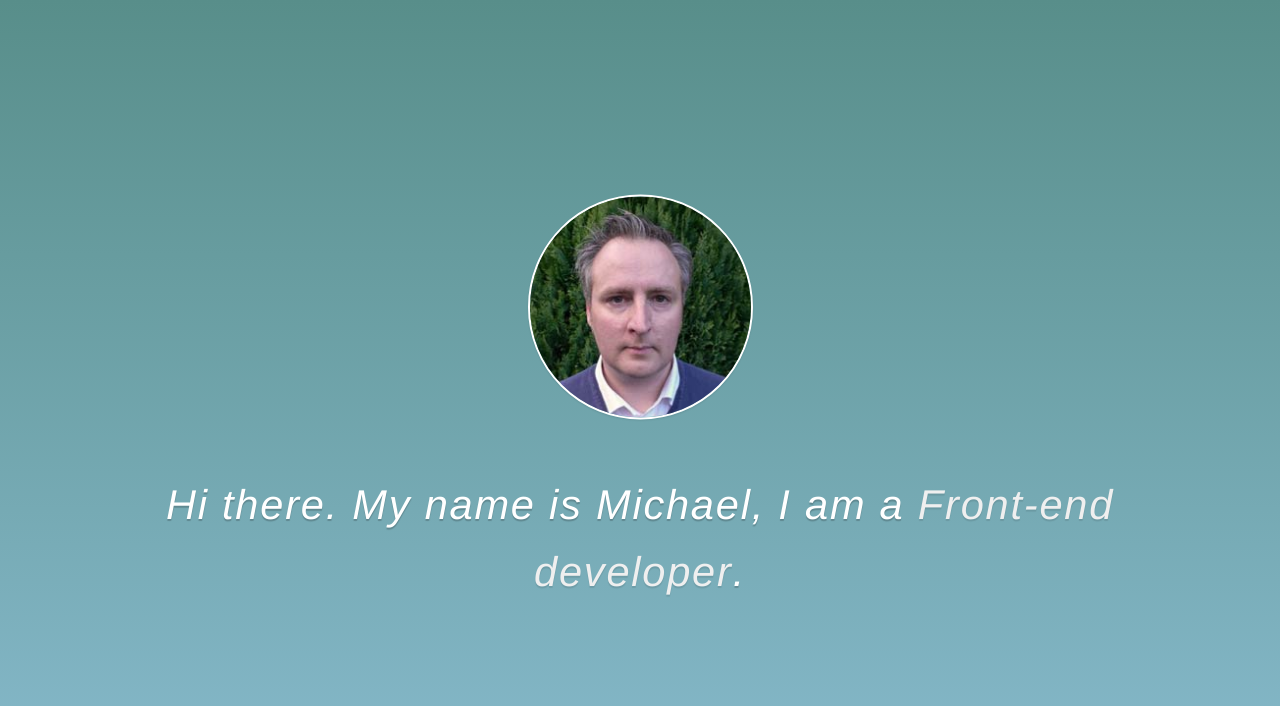
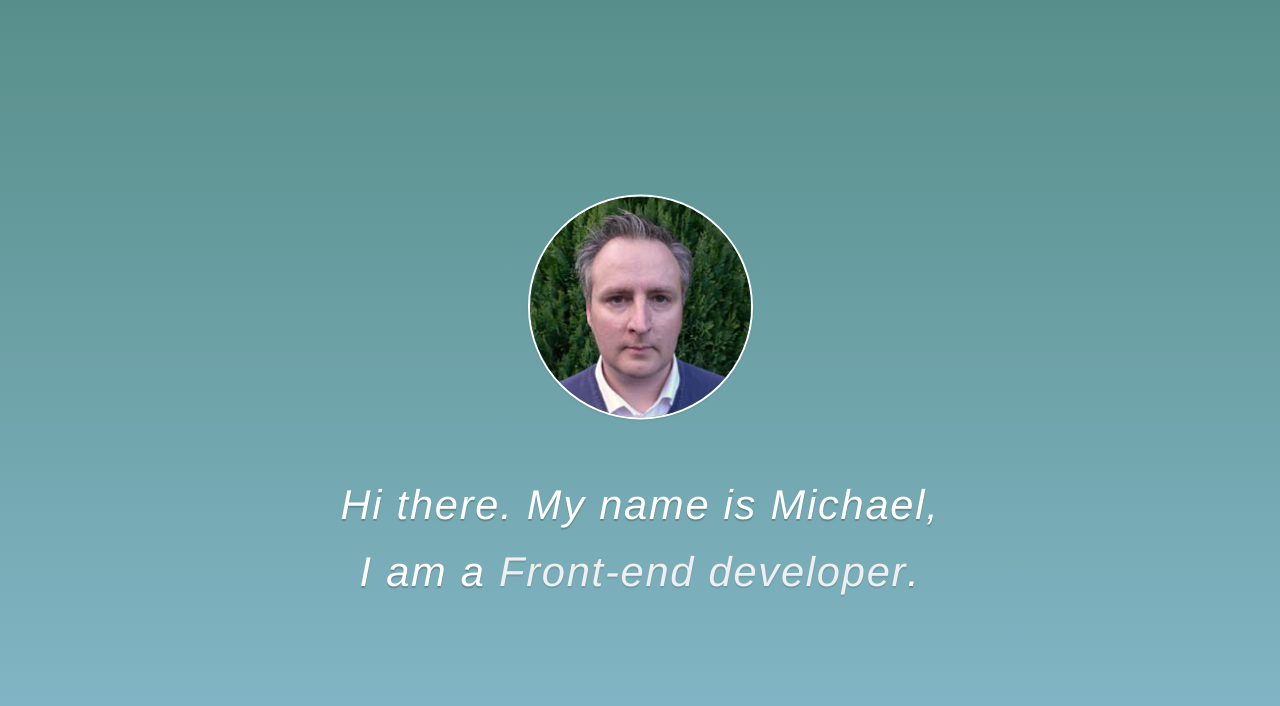
Before and after one commit to michaelcorbett/michaelcorbett.github.io, a plain HTML site: page index.html in a window 1280 px wide. Shown: the top 706 px of the page. Drawn offline with Linux system fonts and the light colour scheme.

Commit message:
Small copy changes x2.

```diff
--- a/index.html
+++ b/index.html
@@ -26,7 +26,7 @@
             <div class="row">
                 <div class="col-12">
                     <img src="img/michael.jpg" width="225" height="225" alt="A photo of Michael">
-                    <h1>Hi there. My name is Michael, I am a <strong>Front-end developer</strong>.</h1>
+                    <h1>Hi there. My name is Michael,<br/>I am a <strong>Front-end developer</strong>.</h1>
                     </div>
             </div>
         </div>
```
